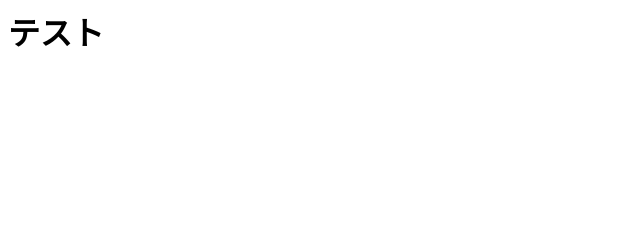
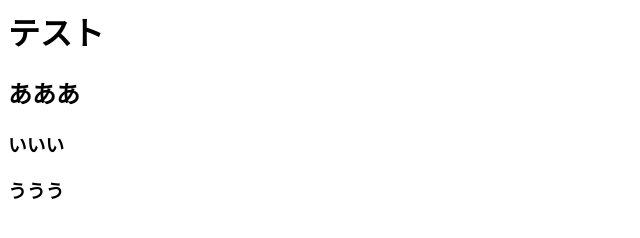
Before and after one commit to yuseibaba/samurai-terakoya, a plain HTML site: page index.html in a window 1280 px wide. Shown: the whole page, without its empty margins (0-640 px from the left). Drawn offline with Linux system fonts and the light colour scheme.

Commit message:
テストコミット

```diff
--- a/index.html
+++ b/index.html
@@ -1 +1,4 @@
 <h1>テスト</h1>
+<h2>あああ</h2>
+<h3>いいい</h3>
+<h3>ううう</h3>
```
